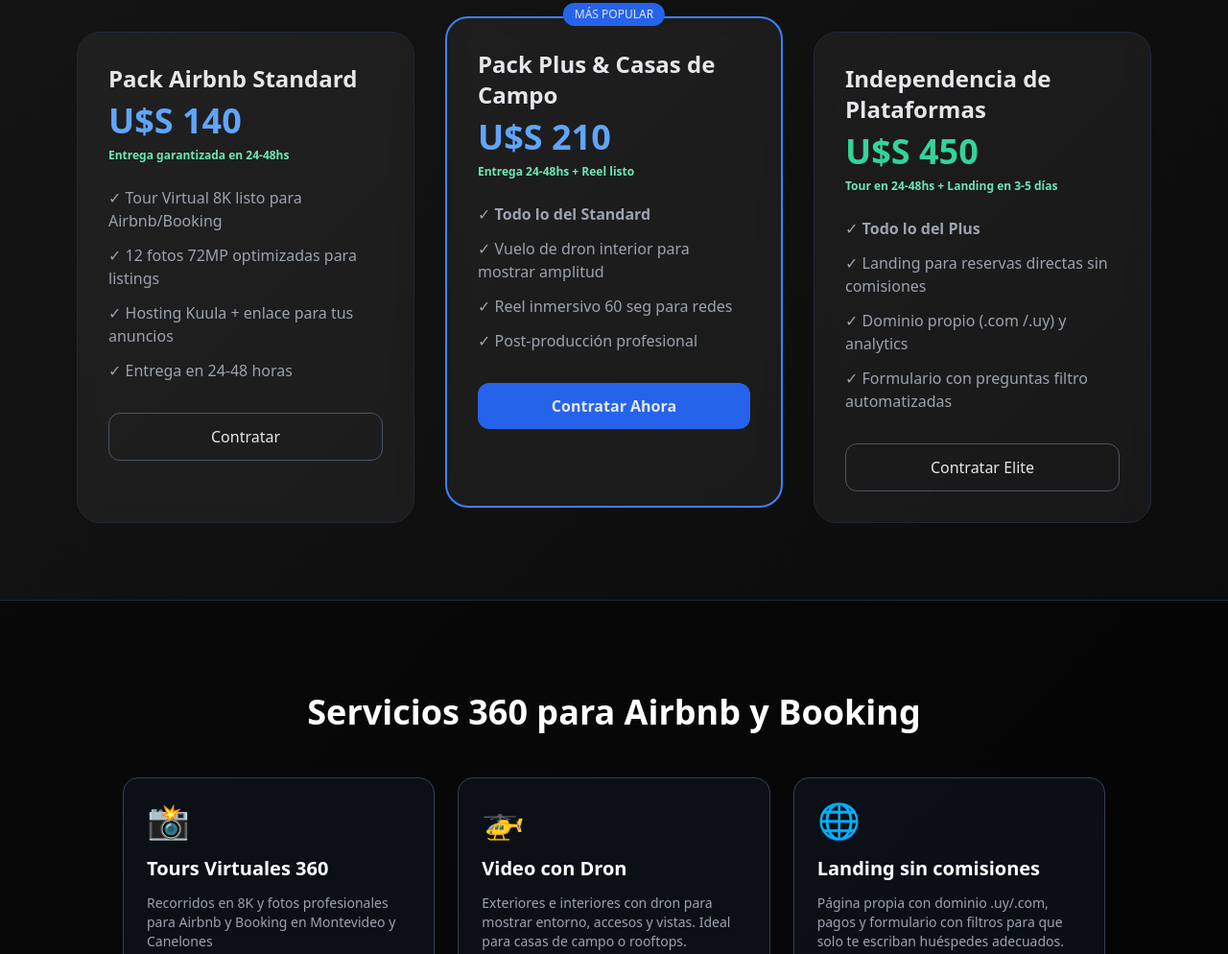
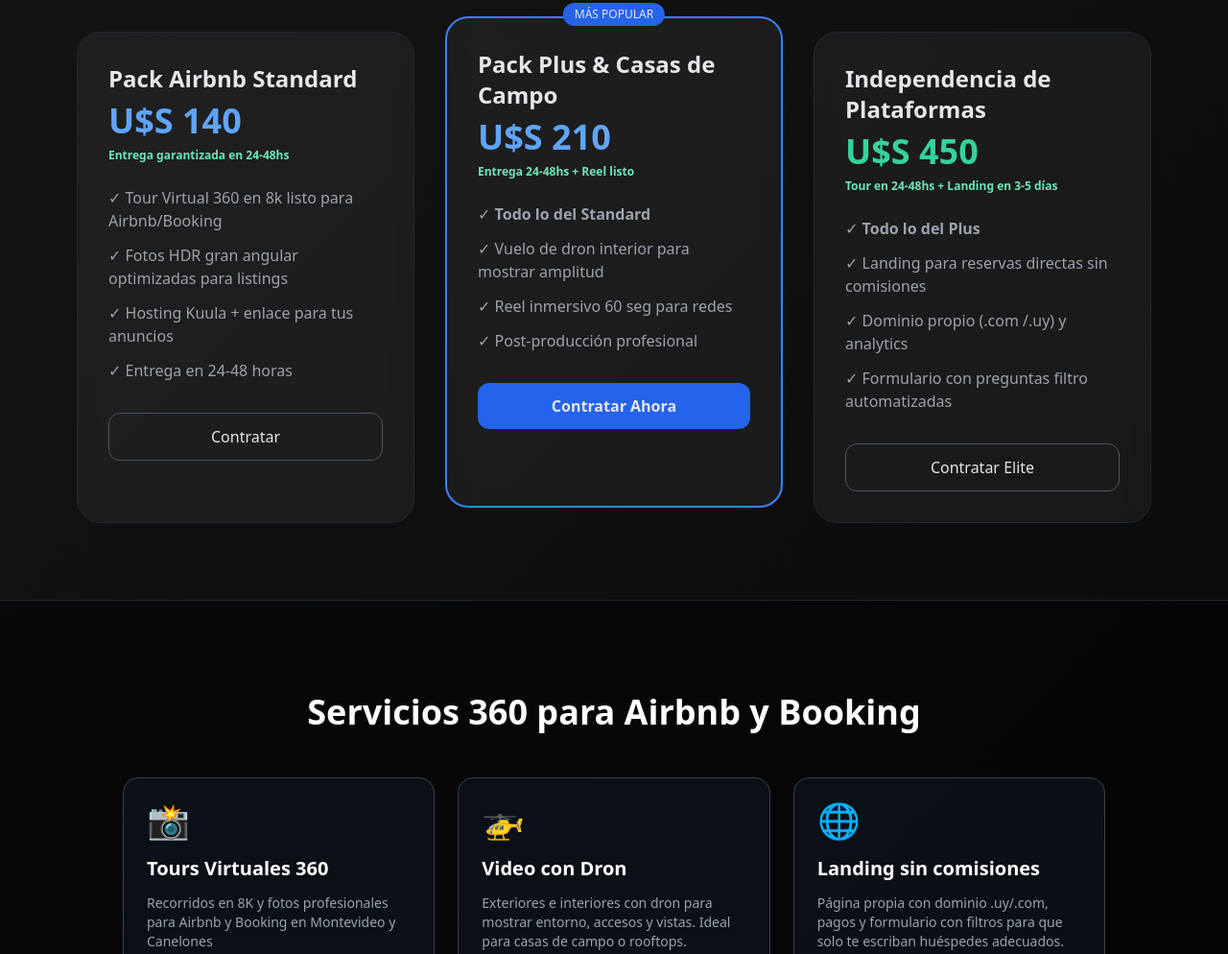
Before and after one commit to jperezpro/tourvirtual360, a website: page index.html in a window 1280 px wide. Shown: the part 1334-2328 px from the top of the page at 96% size. Drawn offline with Linux system fonts and the light colour scheme.

Commit message:
update: Change pack description to 'Tour Virtual 360 en 8k' and 'Fotos HDR gran angular'

```diff
--- a/index.html
+++ b/index.html
@@ -281,8 +281,8 @@
                 <div class="text-4xl font-bold text-blue-400 mb-2">U$S 140</div>
                 <div class="text-xs font-semibold text-emerald-300 mb-6">Entrega garantizada en 24-48hs</div>
                 <ul class="space-y-3 mb-8 text-gray-400">
-                    <li>✓ Tour Virtual 8K listo para Airbnb/Booking</li>
-                    <li>✓ 12 fotos 72MP optimizadas para listings</li>
+                    <li>✓ Tour Virtual 360 en 8k listo para Airbnb/Booking</li>
+                    <li>✓ Fotos HDR gran angular optimizadas para listings</li>
                     <li>✓ Hosting Kuula + enlace para tus anuncios</li>
                     <li>✓ Entrega en 24-48 horas</li>
                 </ul>
```
